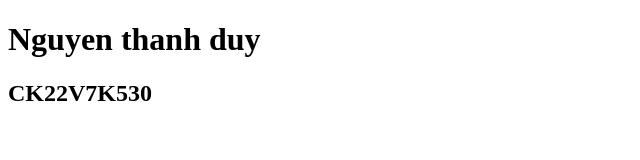
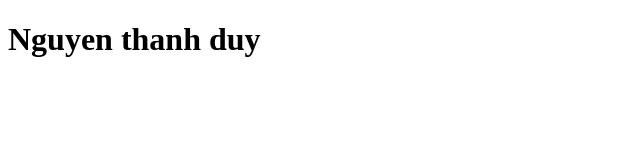
Before and after one commit to CK22V7K530/baitap1, a plain HTML site: page index.html in a window 1280 px wide. Shown: the whole page, without its empty margins (0-640 px from the left). Drawn offline with Linux system fonts and the light colour scheme.

Commit message:
modified index.html

```diff
--- a/index.html
+++ b/index.html
@@ -8,6 +8,5 @@
 </head>
 <body>
     <h1>Nguyen thanh duy</h1>
-    <H2>CK22V7K530</H2>
 </body>
 </html>
```
